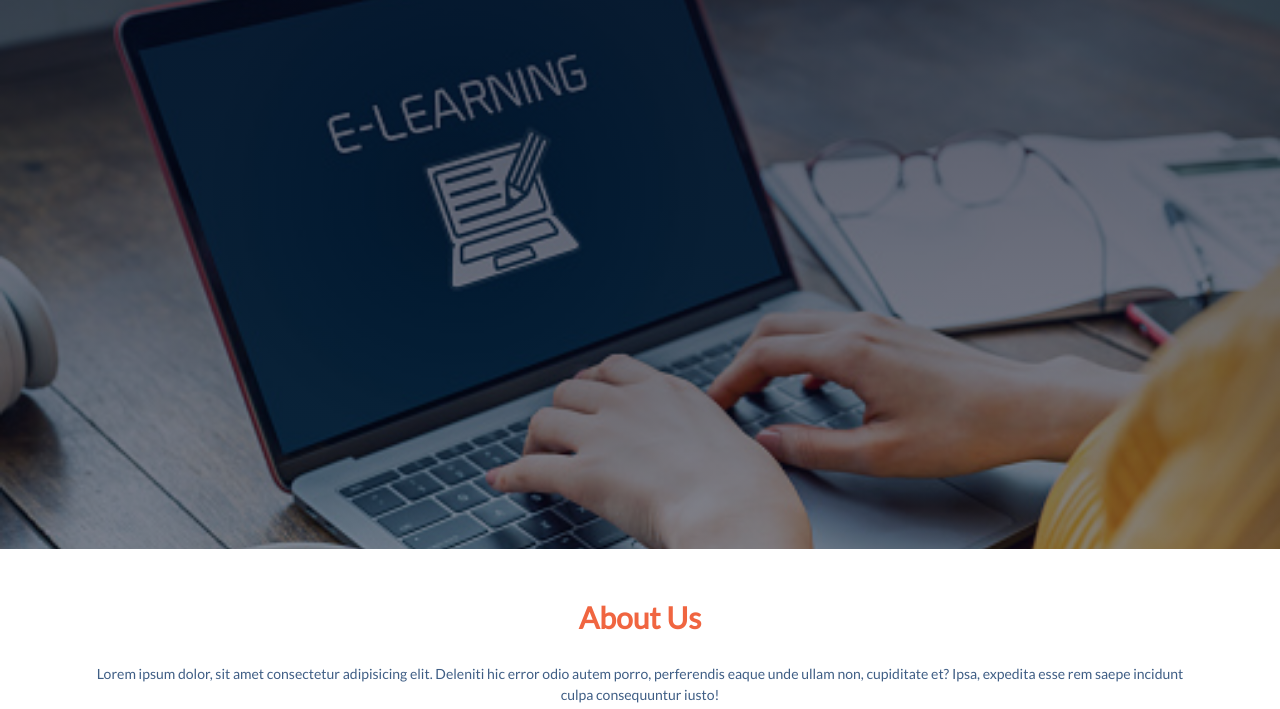
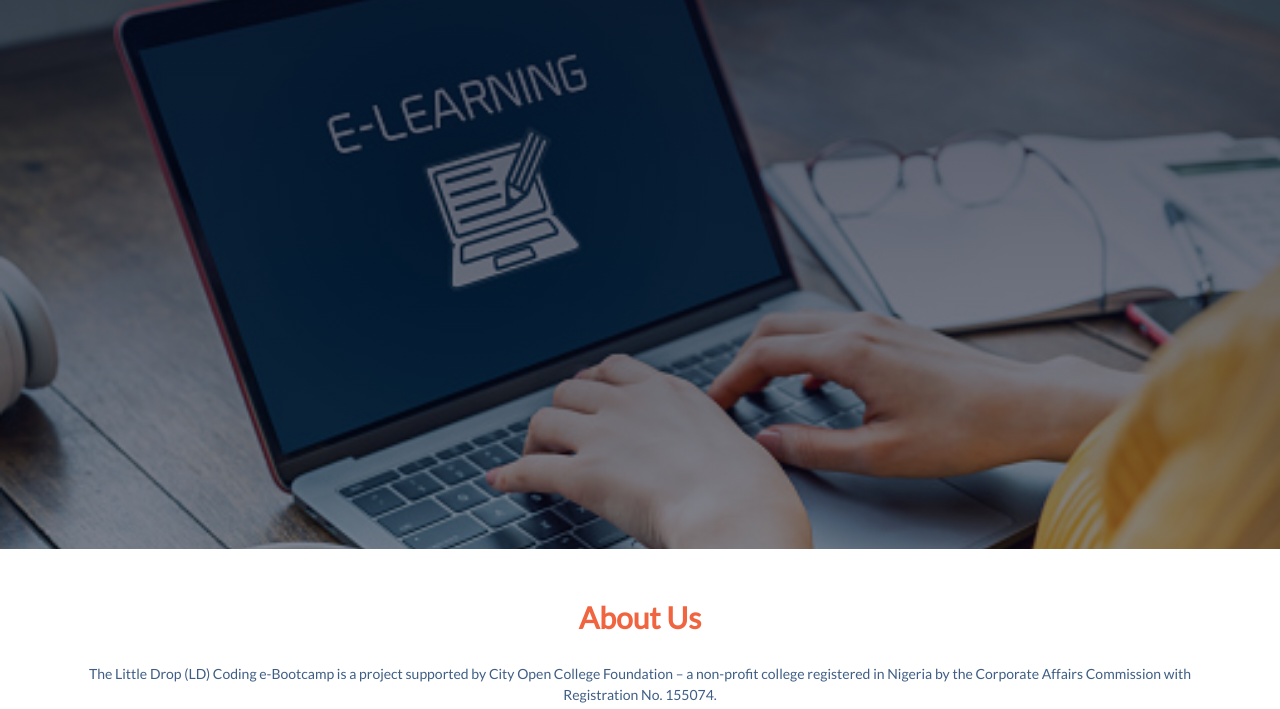
Before and after one commit to adigson/littlebootcamp, a plain HTML site: page About.html in a window 1280 px wide. Shown: the part 91-800 px from the top of the page. Drawn offline with nearby package versions, Linux system fonts and the light colour scheme.

Commit message:
Update About.html

```diff
--- a/About.html
+++ b/About.html
@@ -69,7 +69,7 @@
   <!-------------------------------------------------------------------End of Navbar----------------------------------->
   <section class="about-section">
   <h1 class="about-title">About Us</h1>
-  <p>Lorem ipsum dolor, sit amet consectetur adipisicing elit. Deleniti hic error odio autem porro, perferendis eaque unde ullam non, cupiditate et? Ipsa, expedita esse rem saepe incidunt culpa consequuntur iusto!</p>
+  <p>The Little Drop (LD) Coding e-Bootcamp is a project supported by City Open College Foundation – a non-profit college registered in Nigeria by the Corporate Affairs Commission with Registration No. 155074.</p>
 
 <section class="our-aim">
   <h2>Our Mission</h2>
```
